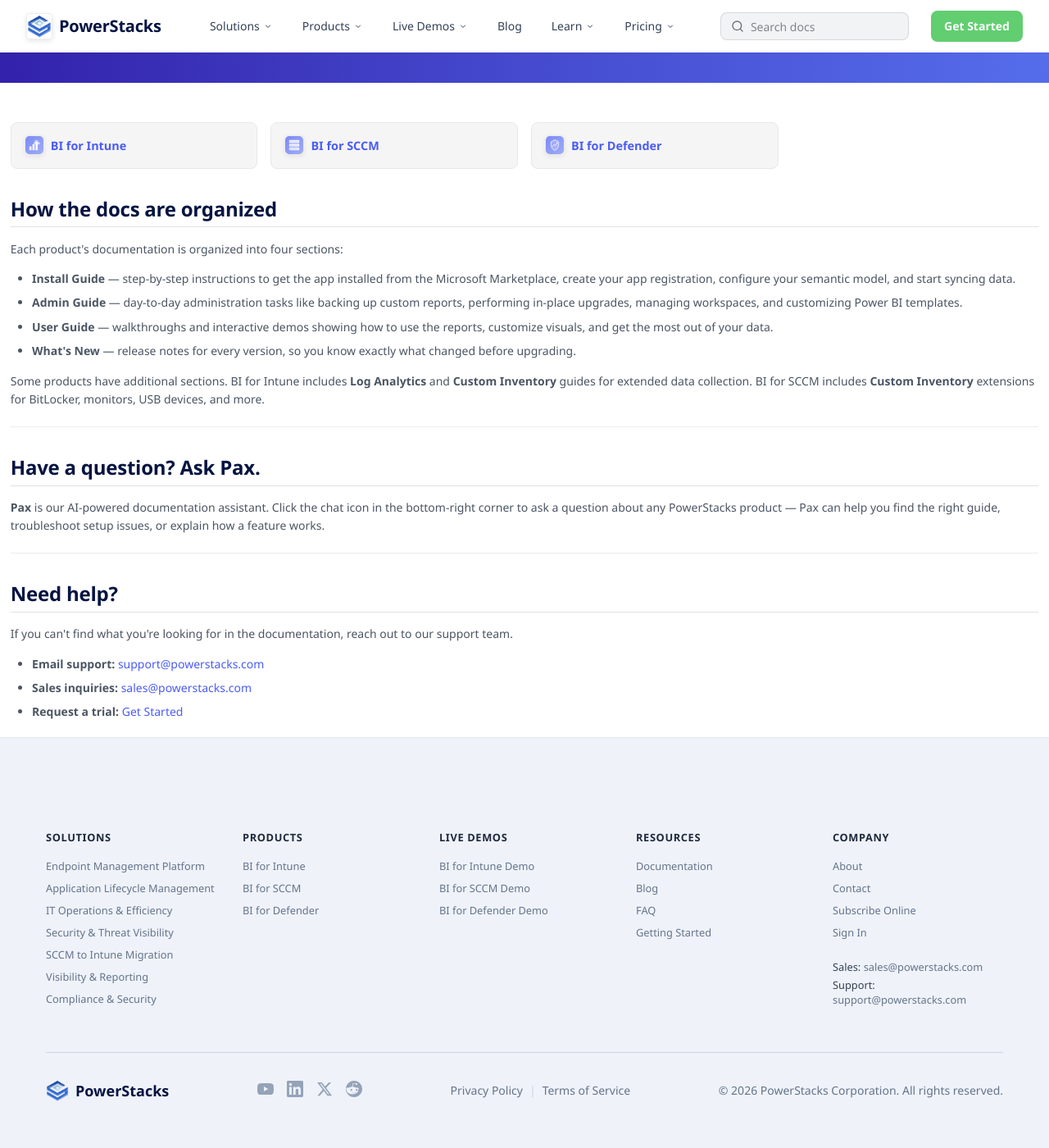
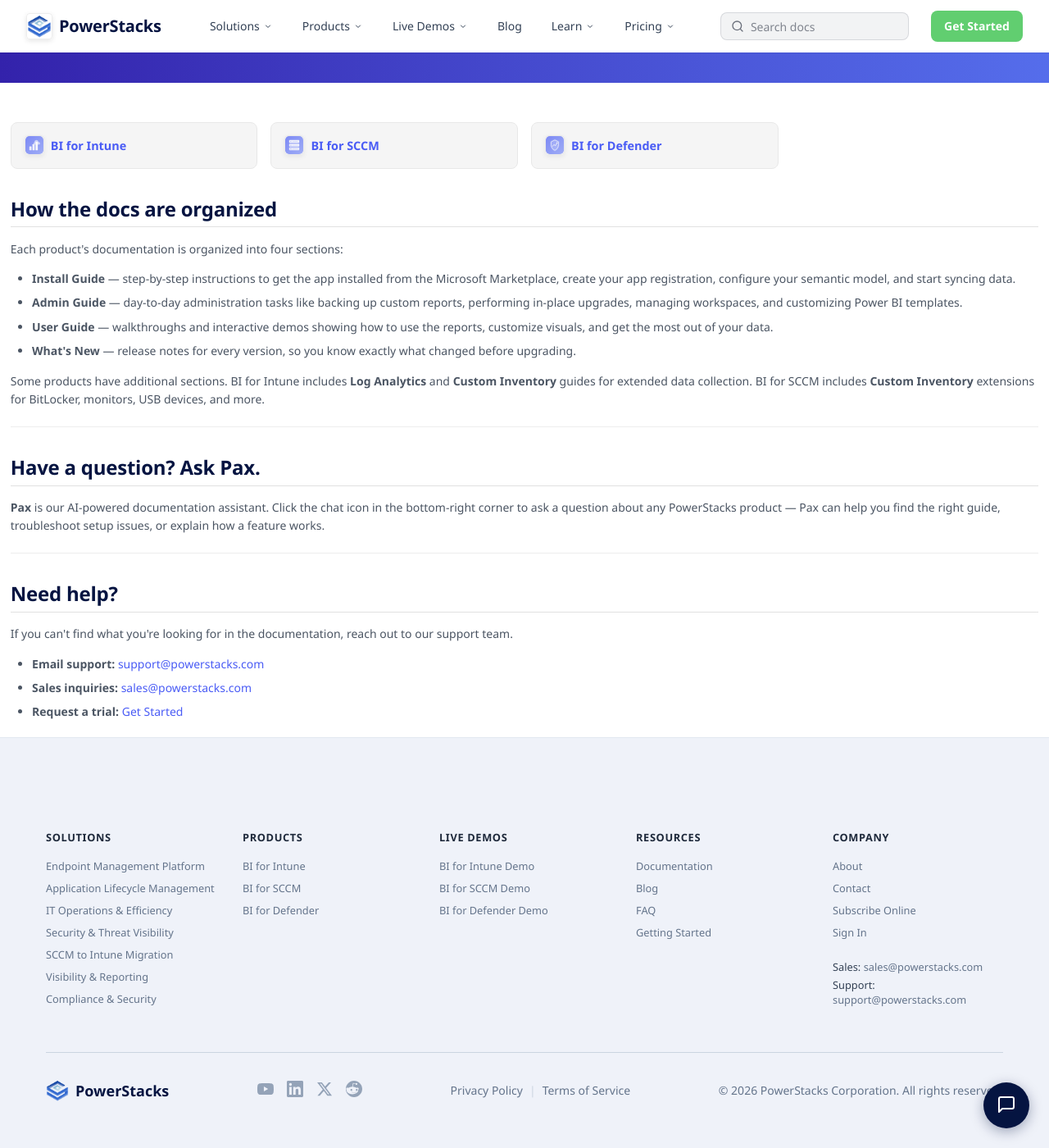
Before and after one commit to powerstacks-corp/powerstacks-docs, an MkDocs documentation site: the page built from docs/index.md, in a window 1280 px wide and 1400 px high, scrolled down 116 px. Shown: the whole window at 82% size. Built offline with MkDocs 1.6.1 and Material for MkDocs 9.7.7, drawn with Linux system fonts in a browser that asks for light colours.

Commit message:
Add Pax assistant chat widget to the docs site

```diff
--- /dev/null
+++ b/docs/scripts/pax-widget.js
@@ -0,0 +1,76 @@
+/* PowerStacks Assistant (Pax) floating chat widget for the docs site.
+ * Injects a floating button that opens Pax in a slide-up iframe panel.
+ * Styling lives in stylesheets/pax-widget.css.
+ */
+(function () {
+  // Pax backend URL. Swap to https://assistant.powerstacks.com once the custom domain is live.
+  var PAX_URL = "https://pax-assistant-prod-pwst-f7cyh9hedegkd3e4.eastus2-01.azurewebsites.net";
+
+  var CHAT_ICON =
+    '<svg xmlns="http://www.w3.org/2000/svg" viewBox="0 0 24 24" fill="none" stroke="currentColor" stroke-width="2" stroke-linecap="round" stroke-linejoin="round" aria-hidden="true"><path d="M21 15a2 2 0 0 1-2 2H7l-4 4V5a2 2 0 0 1 2-2h14a2 2 0 0 1 2 2z"/></svg>';
+  var CLOSE_ICON =
+    '<svg xmlns="http://www.w3.org/2000/svg" viewBox="0 0 24 24" fill="none" stroke="currentColor" stroke-width="2.5" stroke-linecap="round" stroke-linejoin="round" aria-hidden="true"><line x1="18" y1="6" x2="6" y2="18"/><line x1="6" y1="6" x2="18" y2="18"/></svg>';
+
+  function mount() {
+    // Mounted once and appended to <body>, so it survives Material instant navigation.
+    if (document.getElementById("ps-assistant-root")) return;
+
+    var root = document.createElement("div");
+    root.id = "ps-assistant-root";
+    root.setAttribute("aria-label", "PowerStacks Assistant");
+    root.innerHTML =
+      '<button id="ps-assistant-toggle" aria-label="Open PowerStacks Assistant" title="PowerStacks Assistant">' +
+      '<span id="ps-icon-chat">' + CHAT_ICON + "</span>" +
+      '<span id="ps-icon-close" style="display:none">' + CLOSE_ICON + "</span>" +
+      "</button>" +
+      '<div id="ps-assistant-panel" aria-hidden="true">' +
+      '<div id="ps-assistant-header">' +
+      '<div id="ps-assistant-title">' + CHAT_ICON + "<span>PowerStacks Assistant</span></div>" +
+      '<button id="ps-assistant-close" aria-label="Close PowerStacks Assistant">' + CLOSE_ICON + "</button>" +
+      "</div>" +
+      '<div id="ps-assistant-body">' +
+      '<iframe id="ps-assistant-iframe" src="' + PAX_URL + '" title="PowerStacks Assistant" allow="clipboard-write" loading="lazy"></iframe>' +
+      "</div></div>";
+    document.body.appendChild(root);
+
+    var toggle = root.querySelector("#ps-assistant-toggle");
+    var panel = root.querySelector("#ps-assistant-panel");
+    var closeBtn = root.querySelector("#ps-assistant-close");
+    var iconChat = root.querySelector("#ps-icon-chat");
+    var iconClose = root.querySelector("#ps-icon-close");
+    var isOpen = false;
+
+    function open() {
+      isOpen = true;
+      panel.classList.add("ps-open");
+      panel.setAttribute("aria-hidden", "false");
+      iconChat.style.display = "none";
+      iconClose.style.display = "inline";
+    }
+    function close() {
+      isOpen = false;
+      panel.classList.remove("ps-open");
+      panel.setAttribute("aria-hidden", "true");
+      iconChat.style.display = "inline";
+      iconClose.style.display = "none";
+    }
+
+    toggle.addEventListener("click", function () {
+      isOpen ? close() : open();
+    });
+    closeBtn.addEventListener("click", close);
+    document.addEventListener("keydown", function (e) {
+      if (e.key === "Escape" && isOpen) close();
+    });
+  }
+
+  // Material exposes document$ (fires on first load and every instant navigation). Use it when
+  // present; otherwise fall back to a plain DOM-ready mount.
+  if (typeof document$ !== "undefined" && document$.subscribe) {
+    document$.subscribe(mount);
+  } else if (document.readyState !== "loading") {
+    mount();
+  } else {
+    document.addEventListener("DOMContentLoaded", mount);
+  }
+})();
--- /dev/null
+++ b/docs/stylesheets/pax-widget.css
@@ -0,0 +1,139 @@
+/* PowerStacks Assistant (Pax) floating chat widget, ported from the marketing-site widget. */
+
+#ps-assistant-root {
+  position: fixed;
+  bottom: 24px;
+  right: 24px;
+  z-index: 10000;
+  font-family: "Segoe UI", -apple-system, BlinkMacSystemFont, sans-serif;
+}
+
+#ps-assistant-toggle {
+  width: 56px;
+  height: 56px;
+  border-radius: 50%;
+  background: #051441;
+  color: #ffffff;
+  border: none;
+  cursor: pointer;
+  display: flex;
+  align-items: center;
+  justify-content: center;
+  box-shadow: 0 4px 16px rgba(5, 20, 65, 0.35);
+  transition: background 0.2s ease, transform 0.2s ease, box-shadow 0.2s ease;
+}
+
+#ps-assistant-toggle:hover {
+  background: #0a1f5e;
+  transform: scale(1.07);
+  box-shadow: 0 6px 20px rgba(5, 20, 65, 0.45);
+}
+
+#ps-assistant-toggle svg {
+  width: 24px;
+  height: 24px;
+  pointer-events: none;
+}
+
+#ps-assistant-panel {
+  position: absolute;
+  bottom: 68px;
+  right: 0;
+  width: 400px;
+  height: 600px;
+  background: #ffffff;
+  border-radius: 12px;
+  box-shadow: 0 8px 40px rgba(5, 20, 65, 0.18);
+  border: 1px solid #e2e8f0;
+  display: flex;
+  flex-direction: column;
+  overflow: hidden;
+  opacity: 0;
+  pointer-events: none;
+  transform: translateY(12px) scale(0.97);
+  transition: opacity 0.22s ease, transform 0.22s ease;
+}
+
+#ps-assistant-panel.ps-open {
+  opacity: 1;
+  pointer-events: all;
+  transform: translateY(0) scale(1);
+}
+
+#ps-assistant-header {
+  display: flex;
+  align-items: center;
+  justify-content: space-between;
+  padding: 12px 16px;
+  background: linear-gradient(90deg, #3221aa, #5670f0);
+  color: #ffffff;
+  flex-shrink: 0;
+}
+
+#ps-assistant-title {
+  display: flex;
+  align-items: center;
+  gap: 8px;
+  font-size: 14px;
+  font-weight: 600;
+  letter-spacing: 0.01em;
+}
+
+#ps-assistant-title svg {
+  width: 18px;
+  height: 18px;
+  flex-shrink: 0;
+}
+
+#ps-assistant-close {
+  background: transparent;
+  border: none;
+  color: rgba(255, 255, 255, 0.85);
+  cursor: pointer;
+  padding: 4px;
+  border-radius: 4px;
+  display: flex;
+  align-items: center;
+  justify-content: center;
+  transition: color 0.15s, background 0.15s;
+}
+
+#ps-assistant-close:hover {
+  color: #ffffff;
+  background: rgba(255, 255, 255, 0.15);
+}
+
+#ps-assistant-close svg {
+  width: 16px;
+  height: 16px;
+}
+
+#ps-assistant-body {
+  flex: 1;
+  overflow: hidden;
+}
+
+#ps-assistant-iframe {
+  width: 100%;
+  height: 100%;
+  border: none;
+  display: block;
+}
+
+@media (max-width: 480px) {
+  #ps-assistant-root {
+    bottom: 16px;
+    right: 16px;
+  }
+
+  #ps-assistant-panel {
+    position: fixed;
+    bottom: 0;
+    right: 0;
+    left: 0;
+    width: 100%;
+    height: 90dvh;
+    border-radius: 16px 16px 0 0;
+    border-bottom: none;
+  }
+}
--- a/mkdocs.yml
+++ b/mkdocs.yml
@@ -53,10 +53,12 @@
   - stylesheets/microsoft-learn.css    # existing hero + content styling
   - stylesheets/powerstacks-nav.css?v=3  # ported marketing-site nav (cache-bust)
   - stylesheets/storylane.css          # Storylane embed wrapper
+  - stylesheets/pax-widget.css         # Pax assistant chat widget
 
 extra_javascript:
   - scripts/powerstacks-nav.js         # scroll-aware nav + mobile menu
   - scripts/external-links.js          # open all external links in a new tab
+  - scripts/pax-widget.js              # Pax assistant chat widget
 
 # ────────────────────────────────────────────────────────────────
 # Markdown
```
